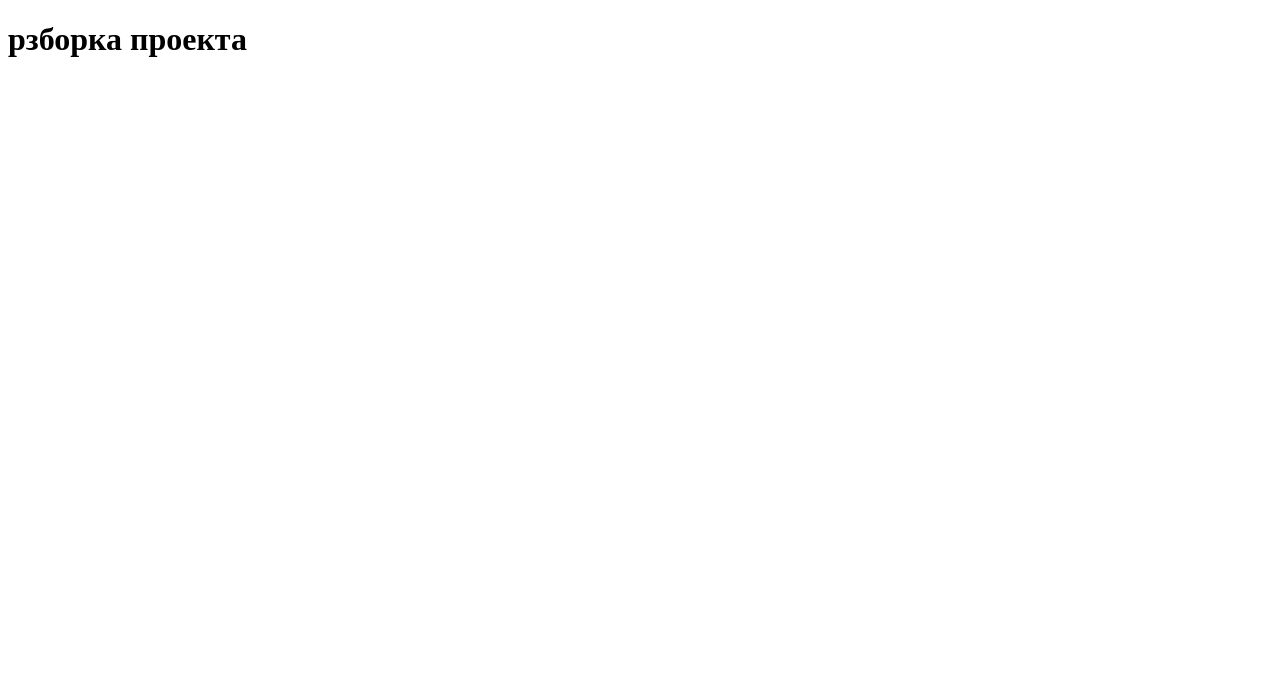
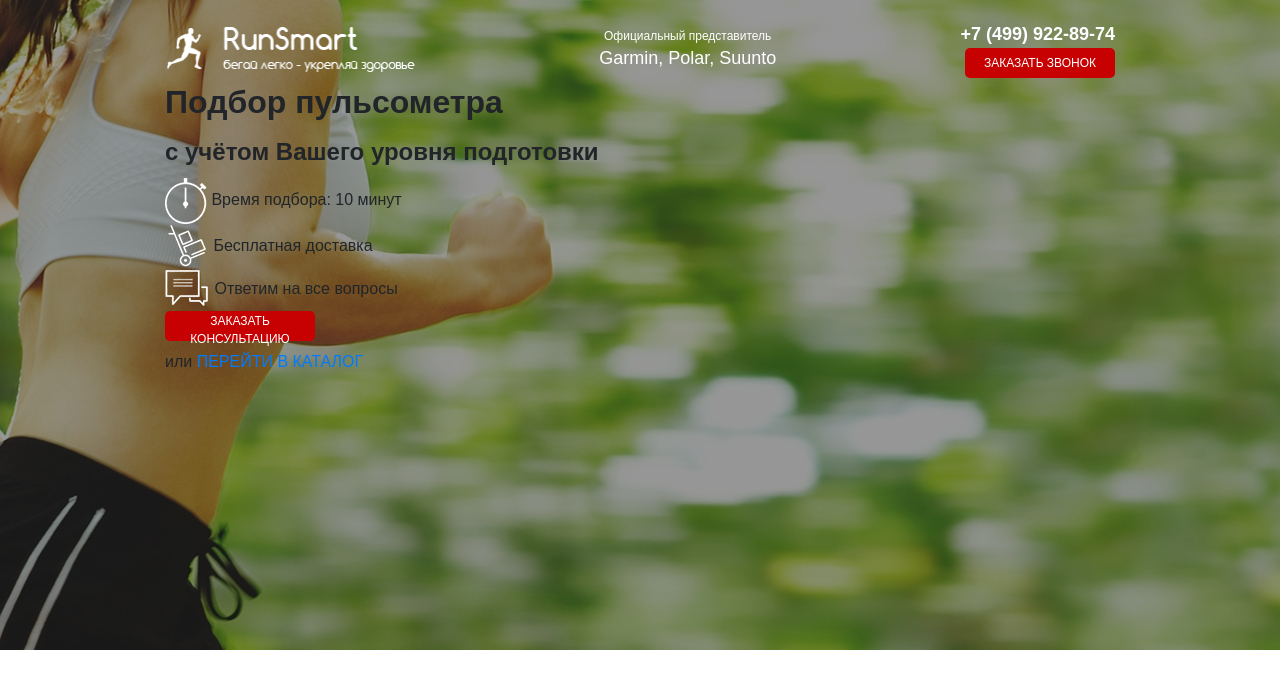
Before and after one commit to Lachugin/heart-rate-monitor, a website: page src/index.html in a window 1280 px wide. Drawn offline with Linux system fonts and the light colour scheme.

Commit message:
initial screen

```diff
--- a/src/index.html
+++ b/src/index.html
@@ -7,9 +7,56 @@
       content="width=device-width, user-scalable=no, initial-scale=1.0, maximum-scale=1.0, minimum-scale=1.0"
     />
     <meta http-equiv="X-UA-Compatible" content="ie=edge" />
+    <link rel="stylesheet" href="css/bootstrap-reboot.min.css" />
+    <link rel="stylesheet" href="css/style.min.css" />
     <title>Document</title>
   </head>
   <body>
-    <h1>pзборка проекта</h1>
+    <div class="promo">
+      <div class="container">
+        <header class="header">
+          <a href="#" class="header__logo">
+            <img src="img/Logo-bg.png" alt="logo" />
+          </a>
+          <div class="header__official">
+            Официальный представитель
+            <span>Garmin, Polar, Suunto</span>
+          </div>
+          <div class="header__contacts">
+            <a href="tel:+74999228974" class="header__phone"
+              >+7 (499) 922-89-74</a
+            >
+            <button class="button">заказать звонок</button>
+          </div>
+        </header>
+        <div class="promo__wrapper">
+          <h1 class="promo__header">Подбор пульсометра</h1>
+          <h2 class="promo__subheader">с учётом Вашего уровня подготовки</h2>
+          <div class="promo__icons">
+            <div class="promo__icon">
+              <img src="icons/initial screen/icons-clock.png" alt="clock" />
+              Время подбора: 10 минут
+            </div>
+            <div class="promo__icon">
+              <img src="icons/initial screen/icons-cart.png" alt="cart" />
+              Бесплатная доставка
+            </div>
+            <div class="promo__icon">
+              <img
+                src="icons/initial screen/icons-messages.png"
+                alt="message"
+              />
+              Ответим на все вопросы
+            </div>
+          </div>
+
+          <button class="button button_main">ЗАКАЗАТЬ КОНСУЛЬТАЦИЮ</button>
+          <div class="promo__link">
+            или
+            <a href="#">ПЕРЕЙТИ В КАТАЛОГ</a>
+          </div>
+        </div>
+      </div>
+    </div>
   </body>
 </html>
--- /dev/null
+++ b/src/sass/base/_variables.scss
@@ -0,0 +1 @@
+$main-color: #c70101;
--- /dev/null
+++ b/src/sass/blocks/_buttons.scss
@@ -0,0 +1,18 @@
+.button {
+  width: 150px;
+  height: 30px;
+  border-radius: 5px;
+  background-color: $main-color;
+  border: none;
+  color: #ffffff;
+  font-size: 12px;
+  font-weight: 500;
+  text-transform: uppercase;
+  &:hover {
+    background-color: #a00101;
+    transition: 0.7s;
+  }
+  &:active {
+    background-color: #a00101;
+  }
+}
--- /dev/null
+++ b/src/sass/blocks/_header.scss
@@ -0,0 +1,37 @@
+.header {
+  display: flex;
+  justify-content: space-between;
+  align-items: center;
+  &__logo {
+    width: 250px;
+    img {
+      width: 100%;
+    }
+  }
+  &__official {
+    color: #ffffff;
+    font-size: 12px;
+    font-weight: 500;
+    text-align: center;
+    span {
+      display: block;
+      color: #ffffff;
+      font-size: 18px;
+    }
+  }
+  &__phone {
+    display: block;
+    color: #ffffff;
+    font-size: 18px;
+    font-weight: 700;
+    &:hover {
+      color: #ffffff;
+      text-decoration: none;
+    }
+  }
+  &__contacts {
+    display: flex;
+    flex-direction: column;
+    align-items: flex-end;
+  }
+}
--- /dev/null
+++ b/src/sass/blocks/_promo.scss
@@ -0,0 +1,5 @@
+.promo {
+  min-height: 650px;
+  padding: 21px 0 93px 0;
+  background: url(../../img/bg1.jpg) center (center/cover) no-repeat;
+}
--- /dev/null
+++ b/src/sass/style.scss
@@ -0,0 +1,16 @@
+@import "base/variables";
+
+// blocks
+@import "blocks/promo";
+@import "blocks/header";
+@import "blocks/buttons";
+
+// font
+* {
+  font-family: "Museo Sans Cyrl", sans-serif;
+}
+
+.container {
+  max-width: 950px;
+  margin: 0 auto;
+}
```
Also changed, not shown: src/css/bootstrap-reboot.min.css (added), src/css/style.min.css (added), src/sass/base/_mixins.scss (added).
